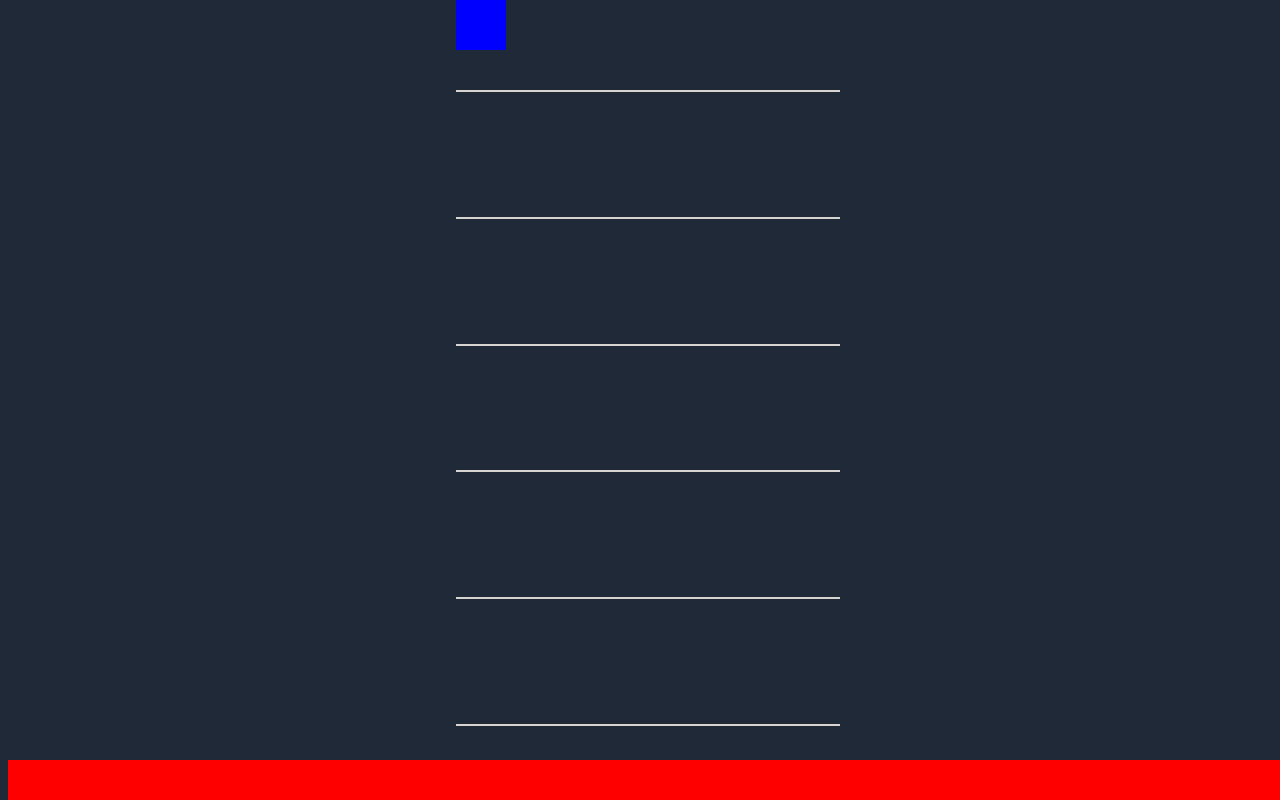
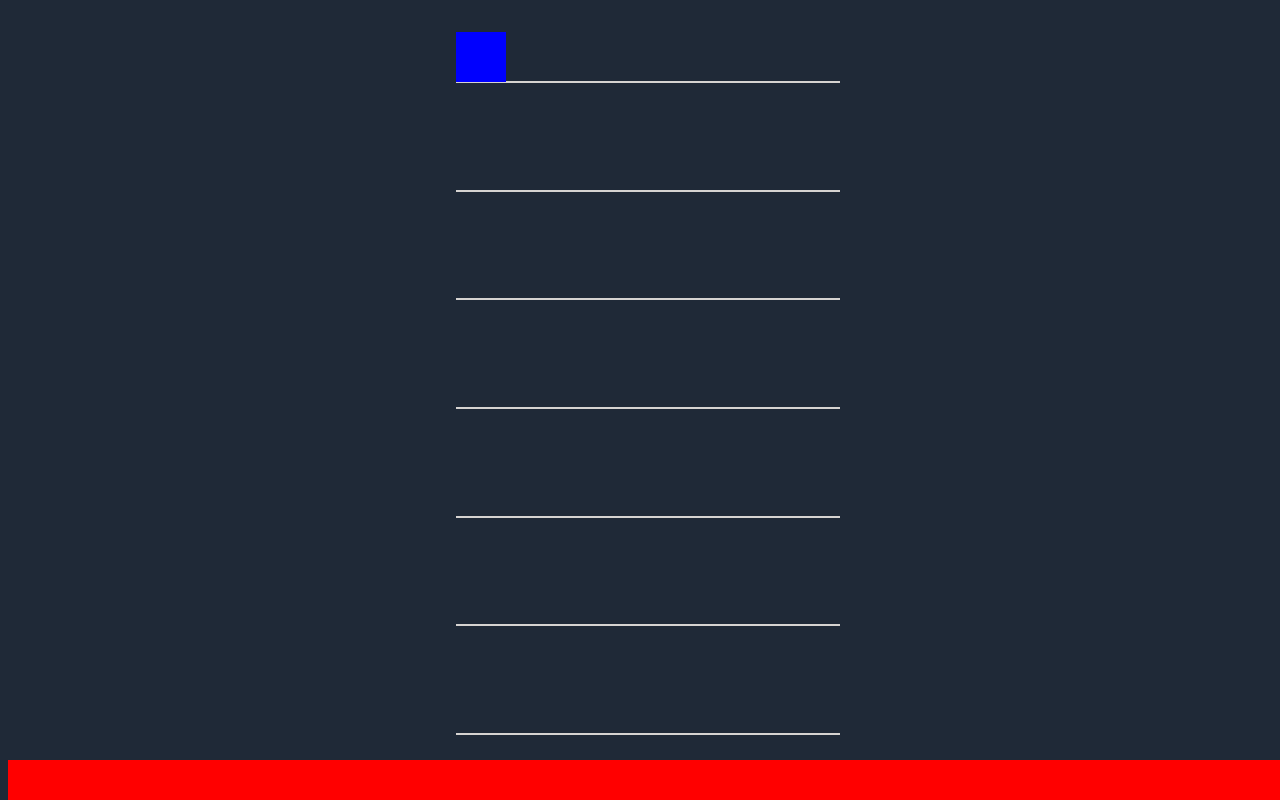
Before and after one commit to rfblock/MiniProjects, a plain HTML site: page Rising Lava/index.html in a window 1280 px wide. Shown: the top 800 px of the page. Drawn offline with Linux system fonts and the light colour scheme.

Commit message:
Player containers

```diff
--- a/Rising Lava/index.html
+++ b/Rising Lava/index.html
@@ -5,18 +5,20 @@
     <meta http-equiv="X-UA-Compatible" content="IE=edge">
     <meta name="viewport" content="width=device-width, initial-scale=1.0">
     <title>Rising Lava</title>
+	<link rel="stylesheet" href="ubuntumono.css">
     <link rel="stylesheet" href="style.css">
 </head>
 <body>
     <div id="content-wrapper">
         <div id="game-wrapper">
-            <div id="player-container">
-                <div class="player"></div>
-                <div class="player"></div>
-                <div class="player"></div>
-                <div class="player"></div>
-                <div class="player"></div>
-            </div>
+			<div id="player-container">
+				<div id="player-1" class="player"></div>
+				<div id="player-2" class="player"></div>
+				<div id="player-3" class="player"></div>
+				<div id="player-4" class="player"></div>
+				<div id="player-5" class="player"></div>
+			</div>
+            <div class="floor-divider"></div>
             <div class="floor-divider"></div>
             <div class="floor-divider"></div>
             <div class="floor-divider"></div>
--- a/Rising Lava/style.css
+++ b/Rising Lava/style.css
@@ -32,12 +32,16 @@ html, body {
 
 #player-container {
     background-color: orange;
+	position: relative;
+	width: 100%;
+
+	flex: 0;
 }
 
 /* 82.8% - 3.9% */
 .player {
     position: absolute;
-    top: 0;
+    bottom: 0;
 
     width: 50px;
     aspect-ratio: 1/1;
```
